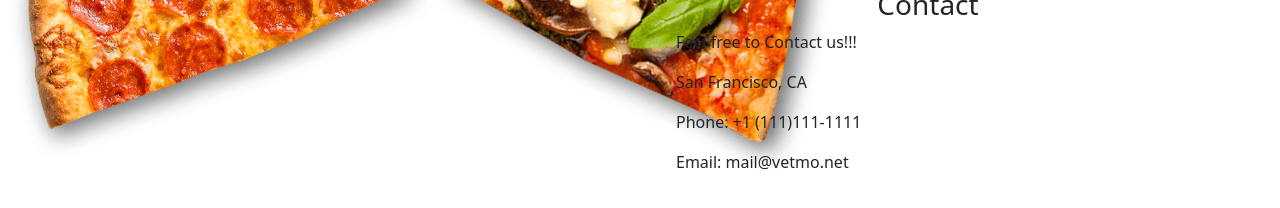
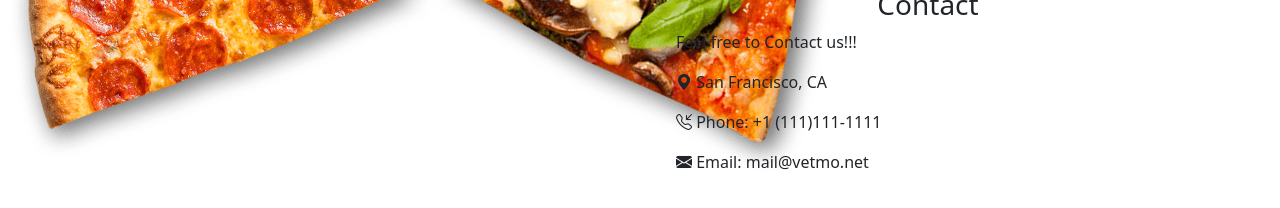
Before and after one commit to atenliao/phase-2-project-front-end, a React (Create React App) app: page / in a window 1280 px wide. Shown: the part 482-690 px from the top of the page. Built offline with nearby package versions, Linux system fonts and the light colour scheme; no server answers.

Commit message:
update html and home.js with icons

```diff
--- a/public/index.html
+++ b/public/index.html
@@ -16,7 +16,7 @@
     -->
     <link rel="manifest" href="%PUBLIC_URL%/manifest.json" />
     <script src="https://smtpjs.com/v3/smtp.js"></script>
-
+    <link rel="stylesheet" href="https://cdn.jsdelivr.net/npm/bootstrap-icons@1.5.0/font/bootstrap-icons.css">
     <!--
       Notice the use of %PUBLIC_URL% in the tags above.
       It will be replaced with the URL of the `public` folder during the build.
--- a/src/components/Home.js
+++ b/src/components/Home.js
@@ -25,9 +25,9 @@ function Home() {
                     <div className="row">
                     <div >
                         <p>Feel free to Contact us!!!</p>
-                        <p>San Francisco, CA</p>
-                        <p>Phone: +1 (111)111-1111</p>
-                        <p><span class="glyphicon glyphicon-envelope"></span>Email: mail@vetmo.net</p>
+                        <p><i className="bi-geo-alt-fill"></i>&nbsp;San Francisco, CA</p>
+                        <p><i className="bi-telephone-inbound"></i>&nbsp;Phone: +1 (111)111-1111</p>
+                        <p><i className="bi-envelope-fill"></i>&nbsp;Email: mail@vetmo.net</p>
                     </div>
                 </div>
             </div>
```
